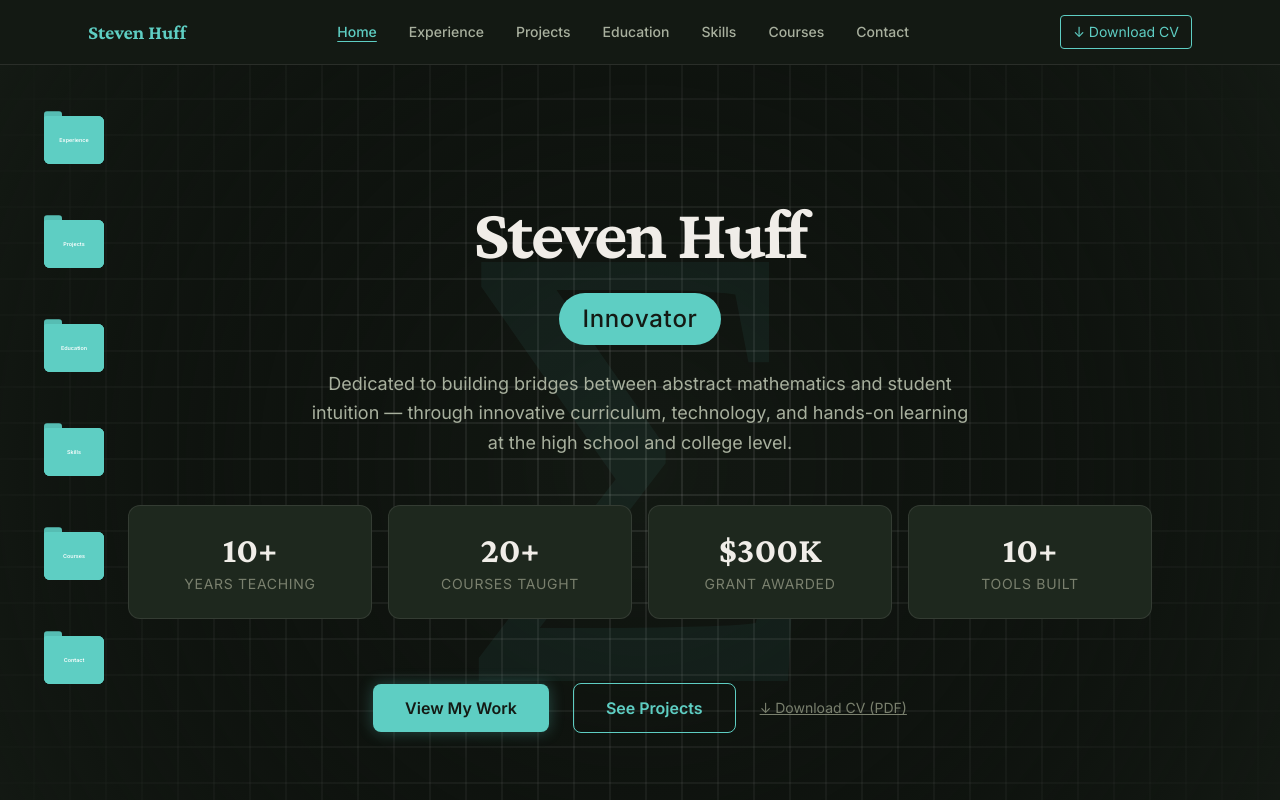
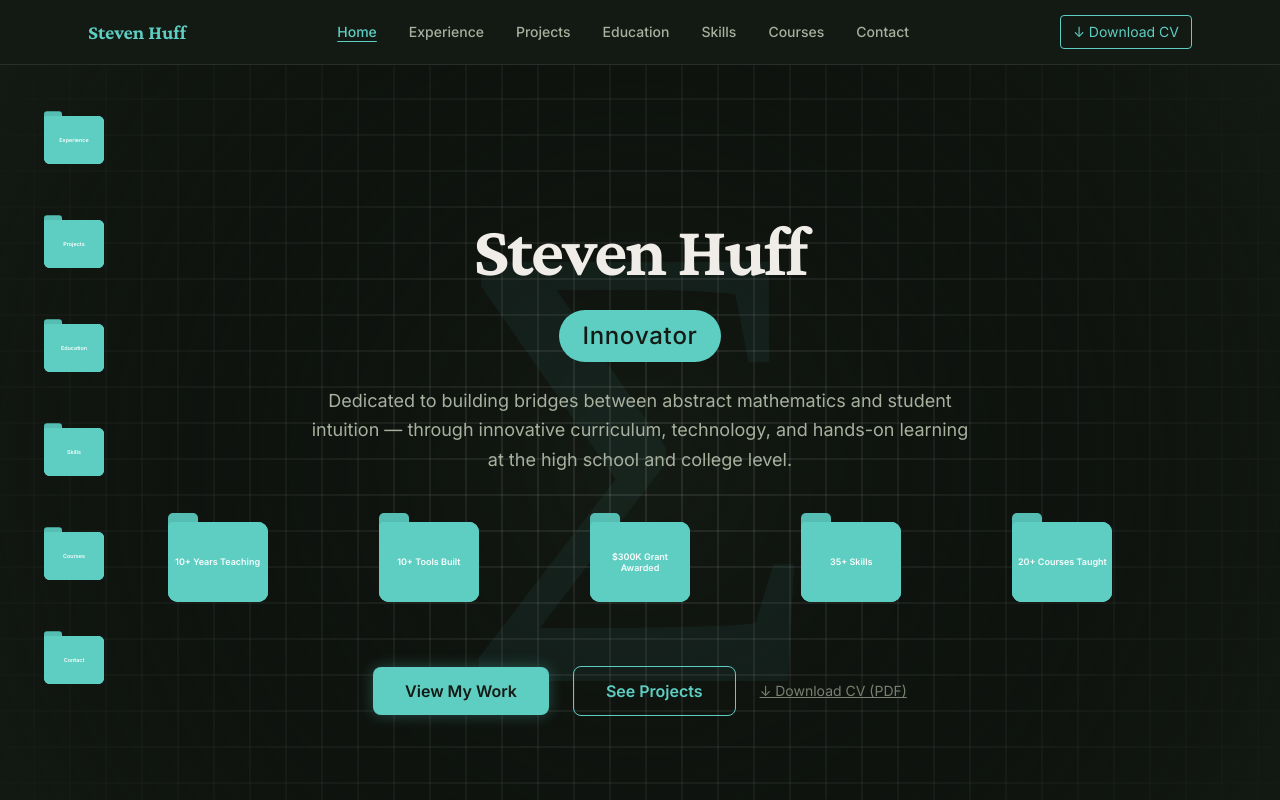
Before and after one commit to shuff57/steven, a Next.js app: page / in a window 1280 px wide. Shown: the top 800 px of the page. Built offline with nearby package versions, Linux system fonts and the light colour scheme.

Commit message:
feat(hero): replace stat cards with navigable folder components

```diff
--- a/src/components/sections/Hero.tsx
+++ b/src/components/sections/Hero.tsx
@@ -1,17 +1,57 @@
 'use client'
-import { useRef } from 'react'
+import { useRef, useState, useEffect } from 'react'
 import { gsap } from '@/lib/gsapConfig'
 import { useGSAP } from '@gsap/react'
 import Link from 'next/link'
+import { useRouter } from 'next/navigation'
 import { Squares } from '@/components/animations'
 import RotatingText from '@/components/ui/RotatingText'
+import { Folder } from '@/components/ui/Folder'
 
-const stats = [
-  { value: '10+', label: 'Years Teaching' },
-  { value: '20+', label: 'Courses Taught' },
-  { value: '$300K', label: 'Grant Awarded' },
-  { value: '10+', label: 'Tools Built' },
-] as const
+const heroFolders = [
+  {
+    value: '10+',
+    label: 'Years Teaching',
+    items: [
+      { title: 'Post-Secondary', href: '/experience#section-post-secondary' },
+      { title: 'Secondary', href: '/experience#section-secondary' },
+      { title: 'Elementary', href: '/experience#section-elementary' },
+    ],
+  },
+  {
+    value: '10+',
+    label: 'Tools Built',
+    items: [
+      { title: 'Tools & Software', href: '/projects#section-tools' },
+      { title: 'Achievements', href: '/projects#section-achievements' },
+    ],
+  },
+  {
+    value: '$300K',
+    label: 'Grant Awarded',
+    items: [
+      { title: 'Degrees & Credentials', href: '/education#section-degrees' },
+      { title: "Master's Thesis", href: '/education#section-thesis' },
+      { title: 'Interests', href: '/education#section-interests' },
+    ],
+  },
+  {
+    value: '35+',
+    label: 'Skills',
+    items: [
+      { title: 'Languages & Software', href: '/skills#section-languages' },
+      { title: 'Systems & Hardware', href: '/skills#section-lms' },
+      { title: 'Courses I Can Teach', href: '/skills#section-teaching' },
+    ],
+  },
+  {
+    value: '20+',
+    label: 'Courses Taught',
+    items: [
+      { title: 'Browse Catalog', href: '/courses' },
+    ],
+  },
+]
 
 export function Hero() {
   const containerRef = useRef<HTMLDivElement>(null)
@@ -19,8 +59,11 @@ export function Hero() {
   const headingRef = useRef<HTMLHeadingElement>(null)
   const subtitleRef = useRef<HTMLParagraphElement>(null)
   const taglineRef = useRef<HTMLParagraphElement>(null)
-  const statsRef = useRef<HTMLDivElement>(null)
+  const folderGridRef = useRef<HTMLDivElement>(null)
   const ctaRef = useRef<HTMLDivElement>(null)
+
+  const [openIndex, setOpenIndex] = useState<number | null>(null)
+  const router = useRouter()
 
   useGSAP(() => {
     // Respect prefers-reduced-motion
@@ -61,16 +104,14 @@ export function Hero() {
       0.45
     )
 
-    // Stats cards: stagger
-    // Stats grid: fade + slide up as a unit
+    // Folder grid: fade + slide up as a unit
     tl.fromTo(
-      statsRef.current,
+      folderGridRef.current,
       { opacity: 0, y: 25 },
       { opacity: 1, y: 0, duration: 0.55, ease: 'back.out(1.4)' },
       0.6
     )
 
-    // CTA buttons: slide up
     // CTA buttons: slide up as a unit
     tl.fromTo(
       ctaRef.current,
@@ -79,6 +120,16 @@ export function Hero() {
       0.85
     )
   }, { scope: containerRef })
+
+  useEffect(() => {
+    function handleClickOutside(e: MouseEvent) {
+      if (folderGridRef.current && !folderGridRef.current.contains(e.target as Node)) {
+        setOpenIndex(null)
+      }
+    }
+    document.addEventListener('mousedown', handleClickOutside)
+    return () => document.removeEventListener('mousedown', handleClickOutside)
+  }, [])
 
   return (
     <section
@@ -156,30 +207,44 @@ fontFamily: 'var(--font-display)',
           </p>
         </div>
 
-        {/* Key stats */}
-        <div ref={statsRef} className="grid grid-cols-2 md:grid-cols-4 gap-4 w-full opacity-0">
-          {stats.map((s) => (
-            <div
-              key={s.label}
-              className="chalk-card flex flex-col items-center justify-center p-6 text-center"
-            >
-              <span
-                className="text-3xl md:text-4xl font-bold mb-1"
-                style={{
-                  fontFamily: 'var(--font-display)',
-                  color: 'var(--color-accent-warm)',
+        {/* Folder navigation grid */}
+        <div
+          ref={folderGridRef}
+          className="grid grid-cols-2 md:grid-cols-3 lg:grid-cols-5 gap-8 w-full overflow-visible opacity-0"
+        >
+          {heroFolders.map((folder, idx) => {
+            const isOpen = openIndex === idx
+            const paperItems = folder.items.map((item) => (
+              <Link
+                key={item.href}
+                href={item.href}
+                className="text-[10px] font-medium p-1 w-full h-full flex items-center justify-center text-center leading-tight hover:opacity-80 transition-opacity"
+                style={{ color: 'var(--color-text-primary)' }}
+                onClick={(e) => {
+                  e.stopPropagation()
+                  setOpenIndex(null)
                 }}
               >
-                {s.value}
-              </span>
-              <span
-                className="text-xs md:text-sm uppercase tracking-wider"
-                style={{ color: 'var(--color-text-muted)' }}
-              >
-                {s.label}
-              </span>
-            </div>
-          ))}
+                {item.title}
+              </Link>
+            ))
+            return (
+              <div key={folder.label} className="flex items-center justify-center">
+                <Folder
+                  color="#5ECEC3"
+                  size={1}
+                  label={`${folder.value}\n${folder.label}`}
+                  items={paperItems}
+                  open={isOpen}
+                  onToggle={() => setOpenIndex(isOpen ? null : idx)}
+                  onPaperClick={(i) => {
+                    router.push(folder.items[i].href)
+                    setOpenIndex(null)
+                  }}
+                />
+              </div>
+            )
+          })}
         </div>
 
         {/* Call to action */}
```
